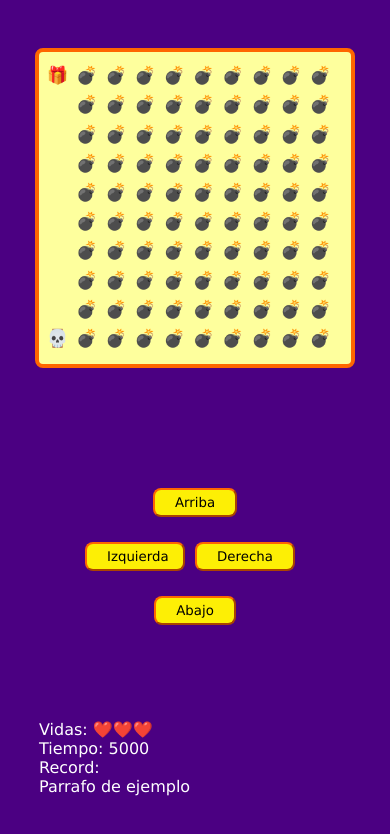
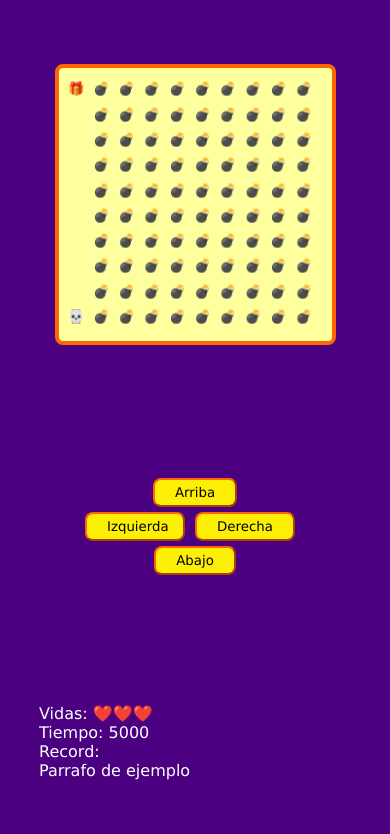
Before and after one commit to MrYolo019/taller-practico-javascript-videojuego, a plain HTML site: page index.html in a window 390 px wide. Drawn offline with Linux system fonts and the light colour scheme.

Commit message:
Se hace debbuging del juego

```diff
--- a/game.js
+++ b/game.js
@@ -8,9 +8,6 @@ const spanLives = document.querySelector('#lives');
 const spanTime = document.querySelector('#time');
 const spanRecord = document.querySelector('#record');
 const spanResult = document.querySelector('#result');
-
-window.addEventListener('load', setCanvasSize);
-window.addEventListener('resize', setCanvasSize);
 
 let canvasSize;
 let elementsSize;
@@ -31,18 +28,29 @@ const giftPosition = {
 }
 let enemiesPositions = [];
 
+window.addEventListener('load', setCanvasSize);
+window.addEventListener('resize', setCanvasSize);
+
+// function fixNumber(n){
+//     return Number(n.toFixed(2));
+// }
+
 function setCanvasSize() {
     if(window.innerHeight > innerWidth){
-        canvasSize = window.innerWidth * 0.8;
+        canvasSize = window.innerWidth * 0.7;
     } else{
-        canvasSize = window.innerHeight * 0.8;
+        canvasSize = window.innerHeight * 0.7;
     }
+
+    canvasSize = Number(canvasSize.toFixed(0));
 
     canvas.setAttribute('width', canvasSize)
     canvas.setAttribute('height', canvasSize)
 
     elementsSize = (canvasSize / 10) - 2;
 
+    playerPosition.x = undefined;
+    playerPosition.y = undefined;
     startGame();
 }
 
--- a/styles.css
+++ b/styles.css
@@ -59,7 +59,7 @@ p {
 
 @media (max-width: 440px) {
     button {
-        margin-top: 25px;
+        margin-top: 5px;
     }
 
     #up,
```
